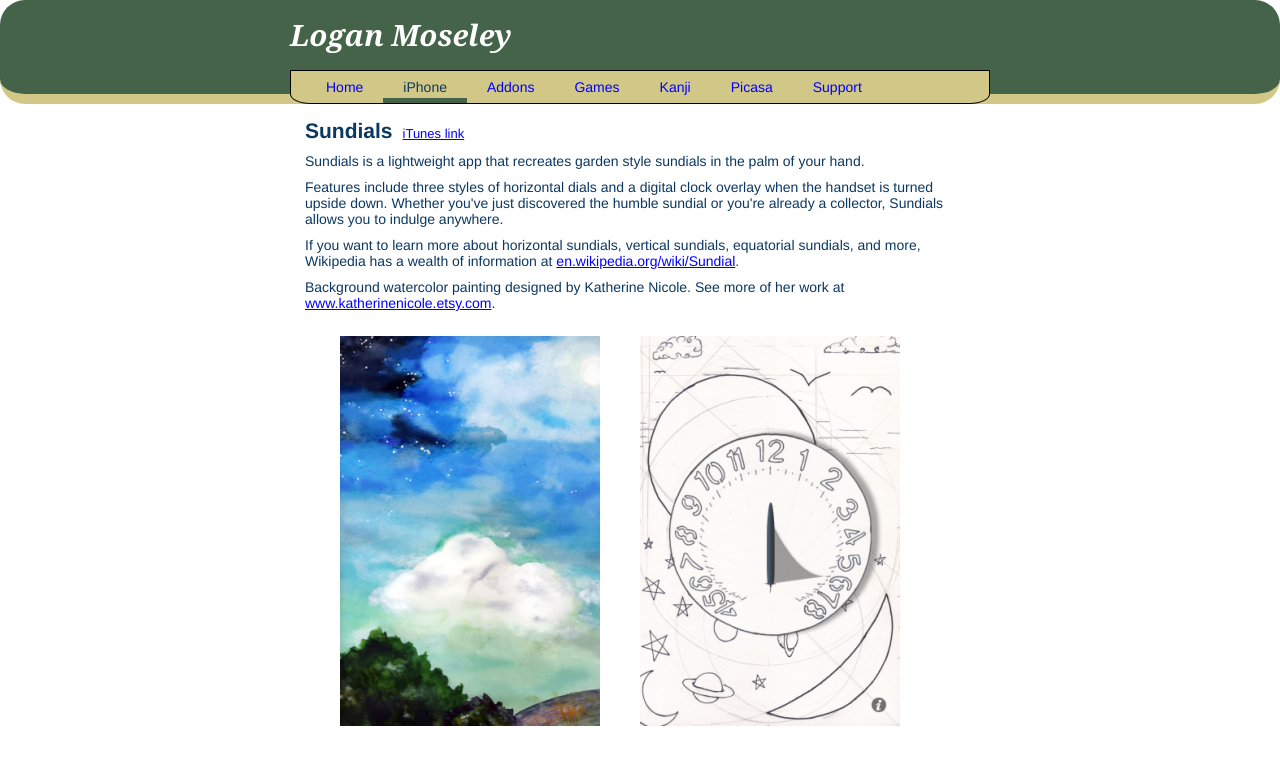
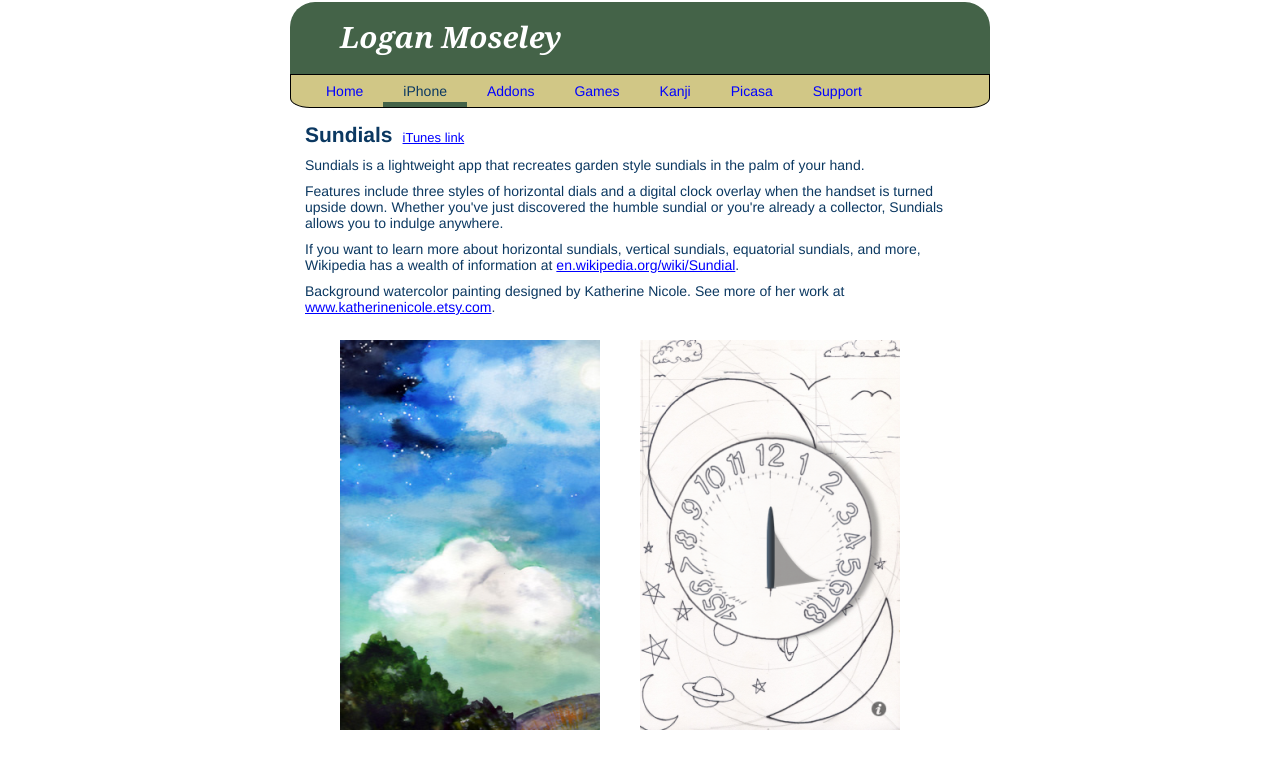
Before and after one commit to loganmoseley/loganmoseley.github.com, a plain HTML site: page iphone/index.html in a window 1280 px wide. Shown: the top 766 px of the page. Drawn offline with Linux system fonts and the light colour scheme.

Commit message:
correcting header width

```diff
--- a/iphone/index.html
+++ b/iphone/index.html
@@ -8,9 +8,9 @@
 	<title>Logan Moseley, iPhone</title>
 
 	<body>
-		<div id="header">
-			<div class="pageWidth">
-				<h1>Logan Moseley</h1>
+		<div class="pageWidth">
+			<div id="header">
+				<h1 style="margin:2px 50px">Logan Moseley</h1>
 
 				<div id="menu">
 					<ul>
```
Also changed, not shown: addons/index.html (+1 -1 lines), 1 other file.
